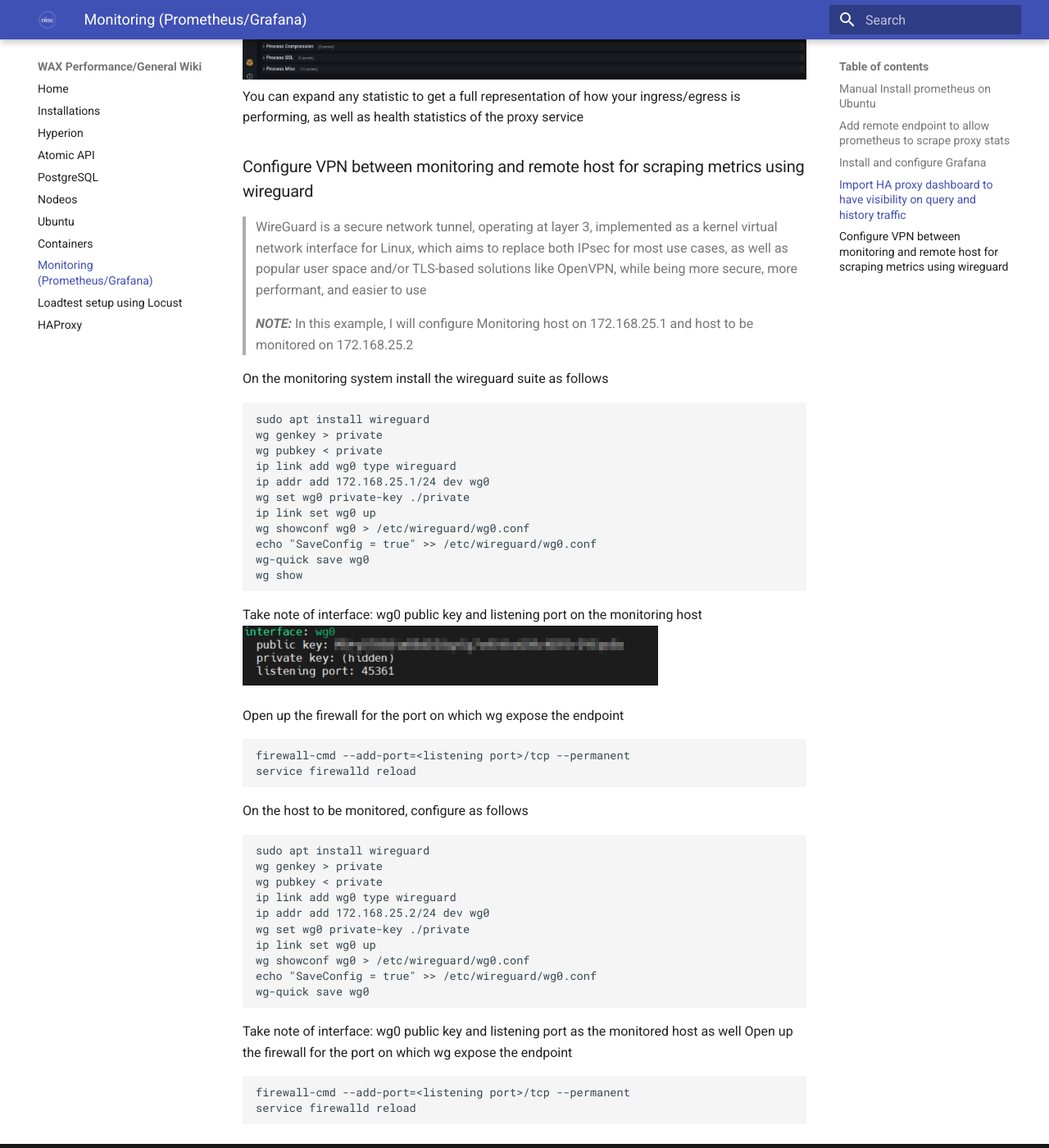
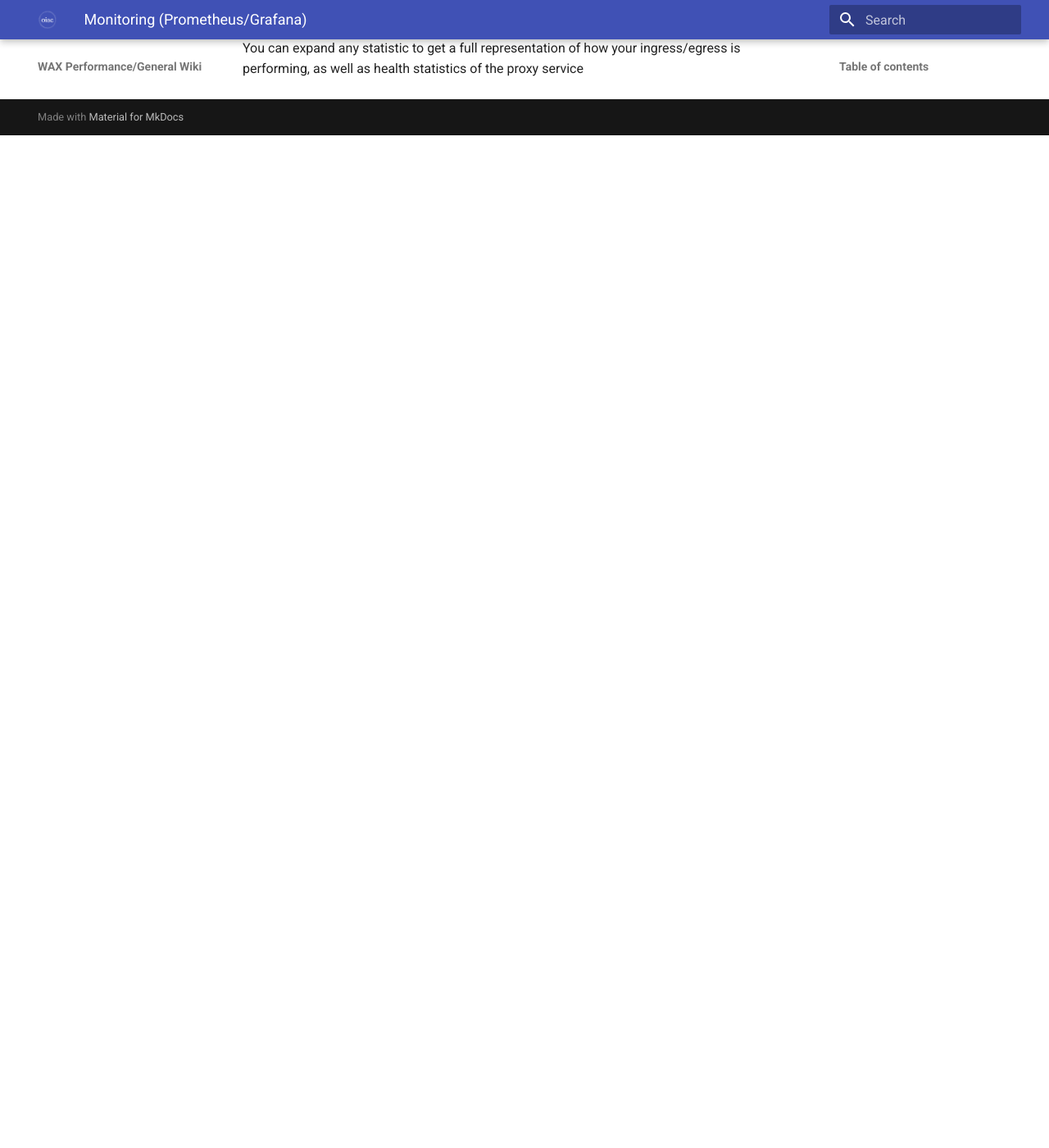
Before and after one commit to oneinacillian/wiki, an MkDocs documentation site: the page built from docs/monitoring.md, in a window 1280 px wide and 1400 px high, scrolled down 5415 px. Shown: the whole window at 82% size. Built offline with MkDocs 1.6.1 and Material for MkDocs 9.7.7, drawn with Linux system fonts in a browser that asks for light colours; after the commit the page ends 5580 px from its top, so only the background shows below that; some of the changed text lies outside the part shown.

Commit message:
wireguard setup

````diff
--- a/docs/monitoring.md
+++ b/docs/monitoring.md
@@ -1,16 +1,15 @@
 > Prometheus is a free software application used for event monitoring and alerting. It records real-time metrics in a time series database built using a HTTP pull model, with flexible queries and real-time alerting.
 
-# The following will be covered here
+# *The following will be covered here*
 - Manual Install prometheus on Ubuntu
 - Add remote endpoint to allow prometheus to scrape proxy (haproxy) stats
 - Install and configure Grafana
 - Import HA proxy dashboard to have visibility on query and history traffic
-- Configure VPN between monitoring and remote host for scraping metrics using wireguard - <span style="color:red">**not yet complete**</span>
 - Configure a telegram bot - <span style="color:red">**not yet complete**</span>
 - Configure Alerting in Grafana to post alert messages to telegram - <span style="color:red">**not yet complete**</span>
 - Automate deploy using Ansible playbook - <span style="color:red">**not yet complete**</span>
 
-### Manual Install prometheus on Ubuntu
+### *Manual Install prometheus on Ubuntu*
 ```
 #------install Prometheus begin------
 export RELEASE="2.2.1"
@@ -60,7 +59,7 @@
 service firewalld reload
 #------------------------------------
 ```
-### Add remote endpoint to allow prometheus to scrape proxy stats
+### *Add remote endpoint to allow prometheus to scrape proxy stats*
 >Example use here will be the following setup from which you would like to scrape.
 
 ```
@@ -80,7 +79,7 @@
     static_configs:
       - targets: ['172.168.30.10:8404']
 ```
-### Install and configure Grafana
+### *Install and configure Grafana*
 >Grafana will be configured here to use prometheus as a datasource for viewing the time scaled data (data over time for as long as your retention is set on the datasource db for prometheus)
 
 ```
@@ -105,73 +104,21 @@
 
 > Configure your prometheus datasource
 
-<img src="/assets/datasource 1.png"/>
-<img src="/assets/datasource 2.png"/>
+<img src="/assets/datasource 1.png"/> <br>
+<img src="/assets/datasource 2.png"/> <br>
 
-### Import HA proxy dashboard to have visibility on query and history traffic
+### *Import HA proxy dashboard to have visibility on query and history traffic*
 
 > Load you haproxy2 dashboard
 
 Please find the dashboard json to import [here](./assets/haproxy2full.json)
 
-<img src="/assets/import1 - Grafana.png"/>
-<img src="/assets/import2 - Grafana.png"/>
+<img src="/assets/import1 - Grafana.png"/> <br>
+<img src="/assets/import2 - Grafana.png"/> <br>
 Continue with the prompts until the dashboard is installed
 
 > The dashboard should be visible here
 
-<img src="/assets/haproxy2 full - Grafana.png"/>
-<img src="/assets/haproxy_options - Grafana.png"/>
+<img src="/assets/haproxy2 full - Grafana.png"/> <br>
+<img src="/assets/haproxy_options - Grafana.png"/> <br>
 You can expand any statistic to get a full representation of how your ingress/egress is performing, as well as health statistics of the proxy service
-
-### Configure VPN between monitoring and remote host for scraping metrics using wireguard
-> WireGuard is a secure network tunnel, operating at layer 3, implemented as a kernel virtual network
-interface for Linux, which aims to replace both IPsec for most use cases, as well as popular user space and/or
-TLS-based solutions like OpenVPN, while being more secure, more performant, and easier to use
-
-> **_NOTE:_** In this example, I will configure Monitoring host on 172.168.25.1 and host to be monitored on 172.168.25.2
-
-On the monitoring system install the wireguard suite as follows
-```
-sudo apt install wireguard
-wg genkey > private
-wg pubkey < private
-ip link add wg0 type wireguard
-ip addr add 172.168.25.1/24 dev wg0
-wg set wg0 private-key ./private
-ip link set wg0 up
-wg showconf wg0 > /etc/wireguard/wg0.conf
-echo "SaveConfig = true" >> /etc/wireguard/wg0.conf
-wg-quick save wg0
-wg show
-```
-
-Take note of interface: wg0 public key and listening port on the monitoring host
-<img src="/assets/wg show.png"/>
-
-Open up the firewall for the port on which wg expose the endpoint
-```
-firewall-cmd --add-port=<listening port>/tcp --permanent
-service firewalld reload
-```
-
-On the host to be monitored, configure as follows
-```
-sudo apt install wireguard
-wg genkey > private
-wg pubkey < private
-ip link add wg0 type wireguard
-ip addr add 172.168.25.2/24 dev wg0
-wg set wg0 private-key ./private
-ip link set wg0 up
-wg showconf wg0 > /etc/wireguard/wg0.conf
-echo "SaveConfig = true" >> /etc/wireguard/wg0.conf
-wg-quick save wg0
-```
-
-Take note of interface: wg0 public key and listening port as the monitored host as well
-Open up the firewall for the port on which wg expose the endpoint
-```
-firewall-cmd --add-port=<listening port>/tcp --permanent
-service firewalld reload
-```
--- /dev/null
+++ b/docs/wireguard.md
@@ -0,0 +1,73 @@
+> WireGuard is a secure network tunnel, operating at layer 3, implemented as a kernel virtual network
+interface for Linux, which aims to replace both IPsec for most use cases, as well as popular user space and/or
+TLS-based solutions like OpenVPN, while being more secure, more performant, and easier to use. It is essential to have traffic flowing between your hosts flowing via an encrypted tunnel.
+
+### Install wireguard
+
+**_NOTE:_** In this example, I will configure HOST-A on 172.168.25.1 and HOST-B on 172.168.25.2
+
+On **HOST-A** install the wireguard suite as follows
+```
+sudo apt install wireguard
+wg genkey > private
+wg pubkey < private
+ip link add wg0 type wireguard
+ip addr add 172.168.25.1/24 dev wg0
+wg set wg0 private-key ./private
+ip link set wg0 up
+wg showconf wg0 > /etc/wireguard/wg0.conf
+echo "SaveConfig = true" >> /etc/wireguard/wg0.conf
+wg-quick save wg0
+wg show
+```
+
+Take note of interface: wg0 public key and listening port on HOST-A <br>
+<img src="/assets/wg show.png"/>
+
+Open up the firewall for the port on which wg expose the endpoint
+```
+firewall-cmd --add-port=<listening port>/tcp --permanent
+service firewalld reload
+```
+
+On **HOST-B** configure as follows
+```
+sudo apt install wireguard
+wg genkey > private
+wg pubkey < private
+ip link add wg0 type wireguard
+ip addr add 172.168.25.2/24 dev wg0
+wg set wg0 private-key ./private
+ip link set wg0 up
+wg showconf wg0 > /etc/wireguard/wg0.conf
+echo "SaveConfig = true" >> /etc/wireguard/wg0.conf
+wg-quick save wg0
+```
+
+Take note of interface: wg0 public key and listening port on HOST-B <br>
+<img src="/assets/wg show.png"/>
+
+```
+firewall-cmd --add-port=<listening port>/tcp --permanent
+service firewalld reload
+```
+
+**_NOTE:_** Having both HOST-A and HOST-B public key as well as port, you can now establish a vpn tunnel between the 2.<br>
+
+On HOST-A execute the following =>
+```
+wg set wg0 peer <HOST-B public key> allowed-ips <172.168.25.2>/32 endpoint <public ip of HOST-B and port (ip:port)>
+wg set wg0 peer <HOST-B public key> persistent-keepalive 25
+wg-quick down wg0
+wg-quick up wg0
+```
+
+On HOST-B execute the following =>
+```
+wg set wg0 peer <HOST-A public key> allowed-ips <172.168.25.1>/32 endpoint <public ip of HOST-A and port (ip:port)>
+wg set wg0 peer <HOST-A public key> persistent-keepalive 25
+wg-quick down wg0
+wg-quick up wg0
+```
+The persistent-keepalive between HOST-A and HOST-B will send a packet to each peer to keep tunnel active
+Both hosts should now be reachable via a secure VPN tunnel
--- a/mkdocs.yml
+++ b/mkdocs.yml
@@ -18,6 +18,7 @@
   - Monitoring (Prometheus/Grafana): monitoring.md
   - Loadtest setup using Locust: locust.md
   - HAProxy: haproxy.md
+  - VPN: wireguard.md
 markdown_extensions:
   - pymdownx.highlight:
       anchor_linenums: true
````
Also changed, not shown: docs/assets/wg show.png.
